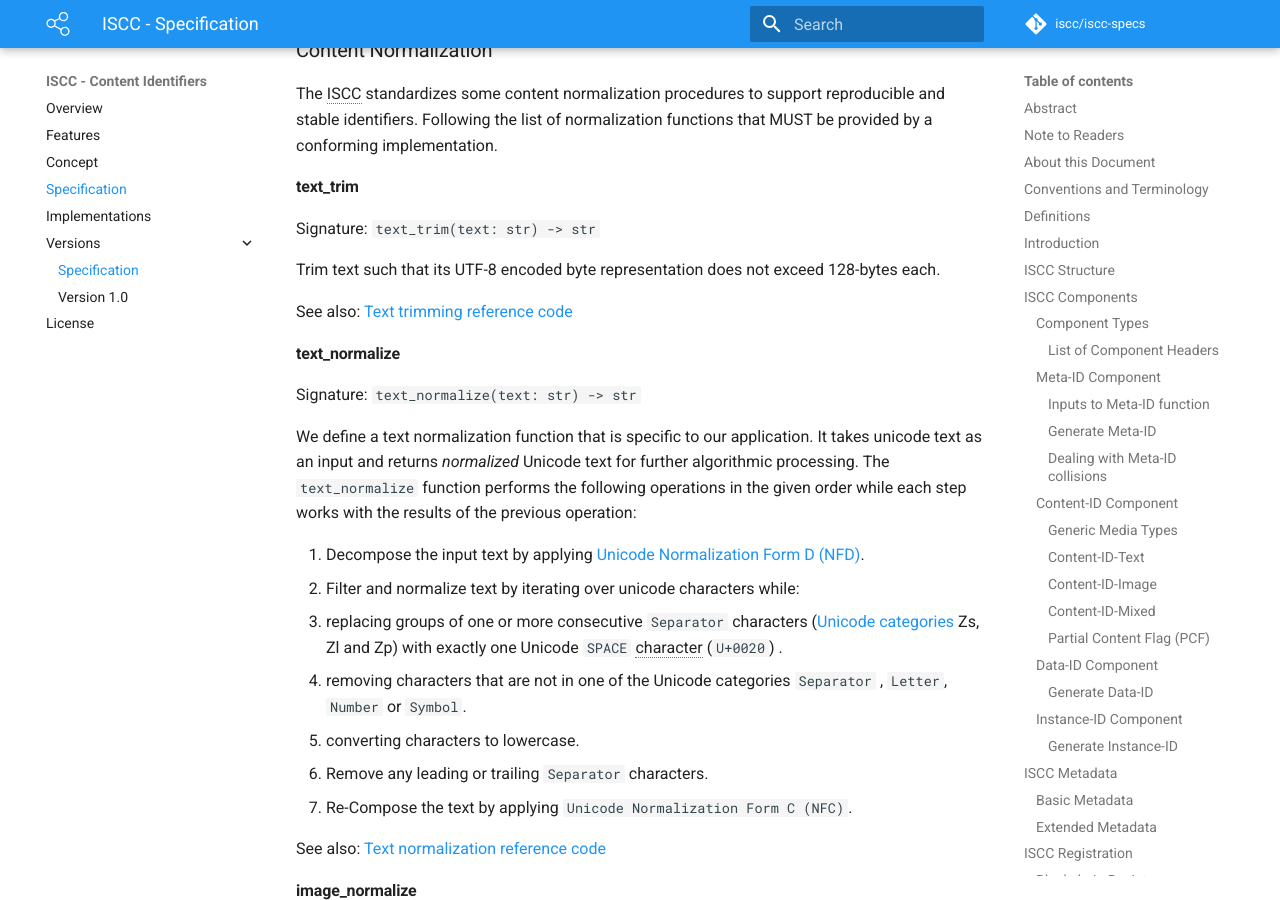
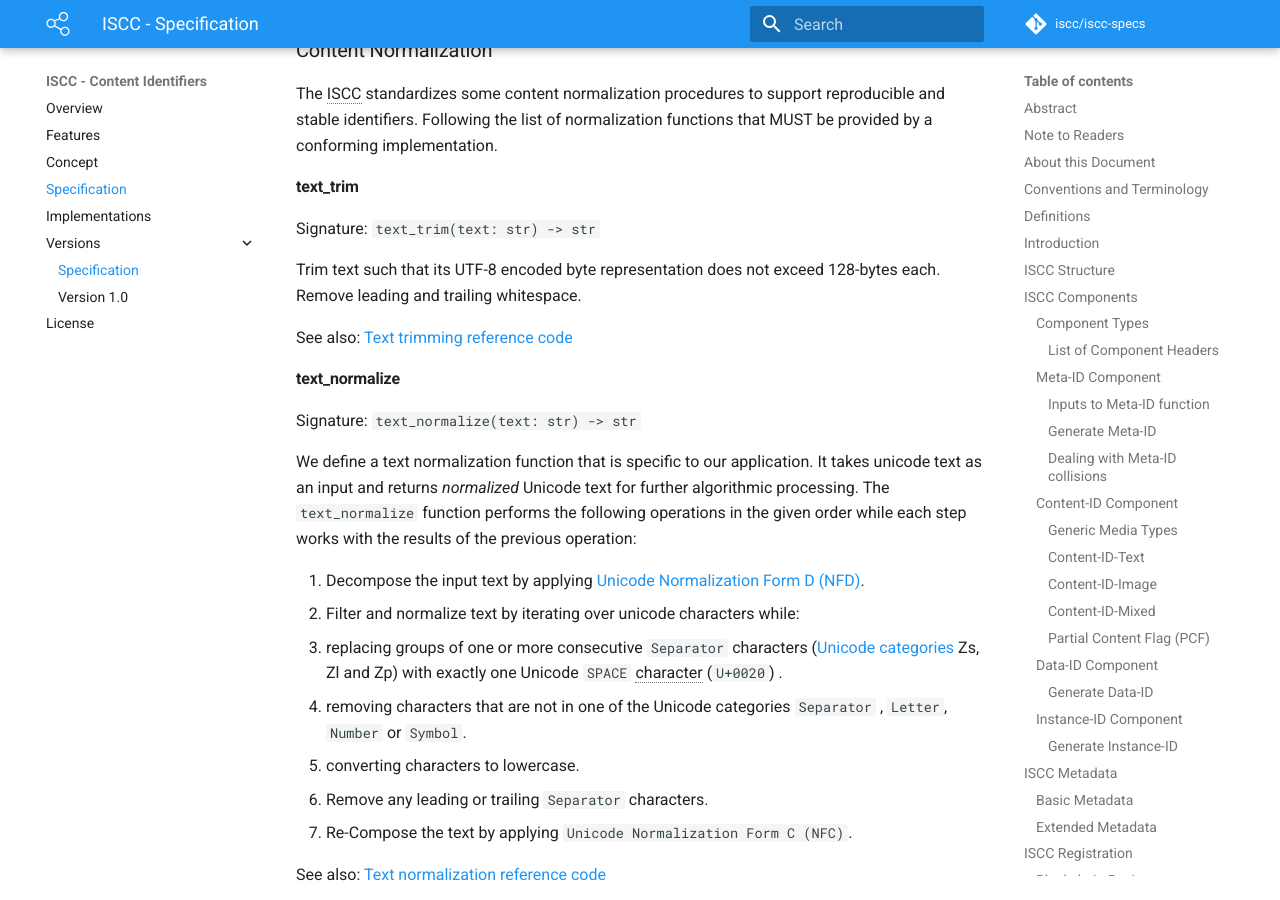
Before and after one commit to iscc/iscc-specs, an MkDocs documentation site: the page built from docs/specification.md, in a window 1280 px wide and 900 px high, scrolled down 18726 px. Built offline with MkDocs 1.6.1 and Material for MkDocs 9.7.7, drawn with Linux system fonts in a browser that asks for light colours; comment, search, counter and statistics services are not loaded.

Commit message:
Update text_trim spec

```diff
--- a/docs/specification.md
+++ b/docs/specification.md
@@ -448,9 +448,9 @@ The ISCC standardizes some content normalization procedures to support reproduci
 
 Signature: `text_trim(text: str) -> str`
 
-Trim text such that its UTF-8 encoded byte representation does not exceed 128-bytes each.
+Trim text such that its UTF-8 encoded byte representation does not exceed 128-bytes each. Remove leading and trailing whitespace.
 
-See also: [Text trimming reference code](https://github.com/iscc/iscc-specs/blob/master/src/iscc/iscc.py#L202)
+See also: [Text trimming reference code](https://github.com/iscc/iscc-specs/blob/master/src/iscc/iscc.py#L175)
 
 #### text_normalize
 
```
